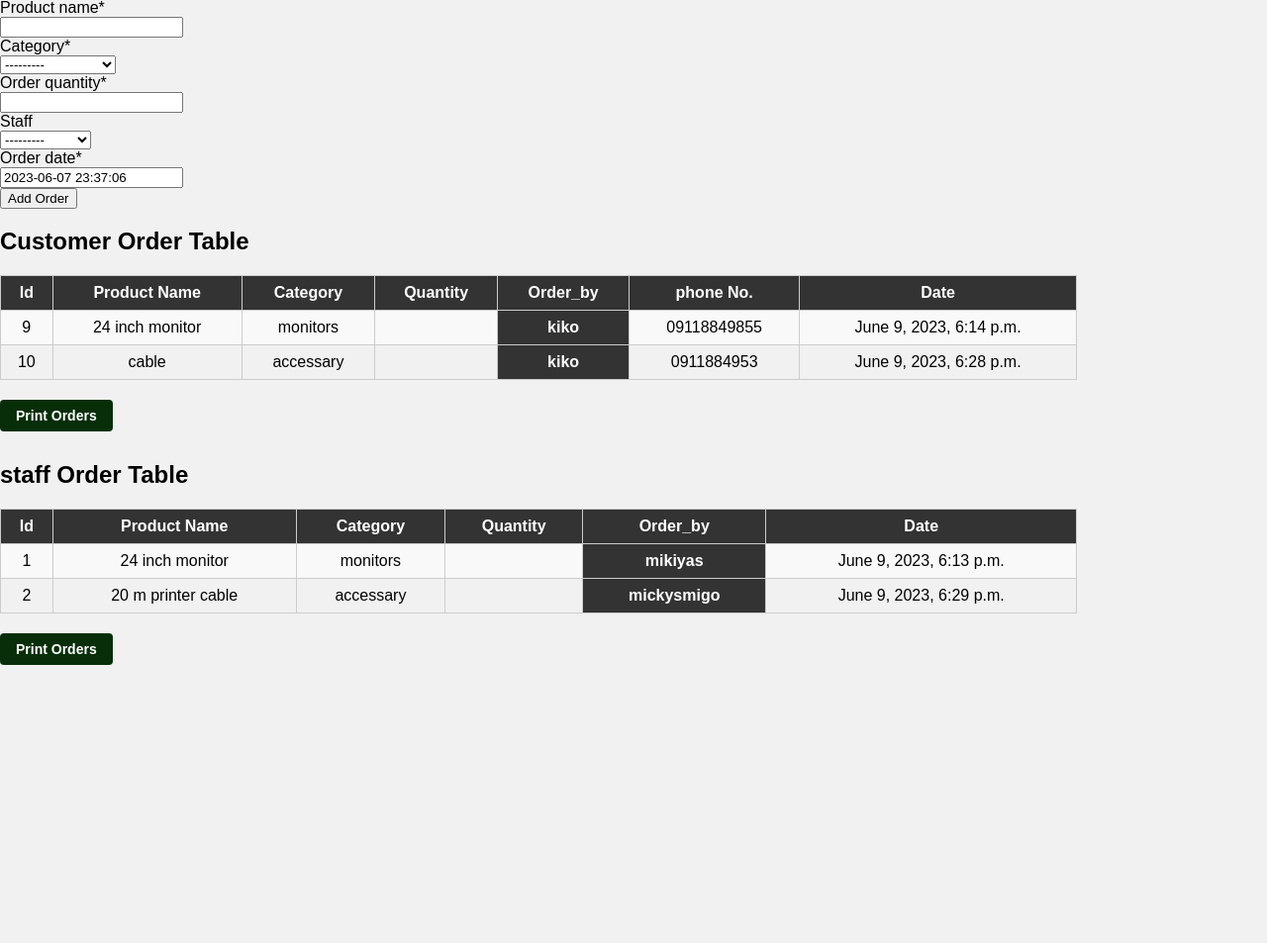
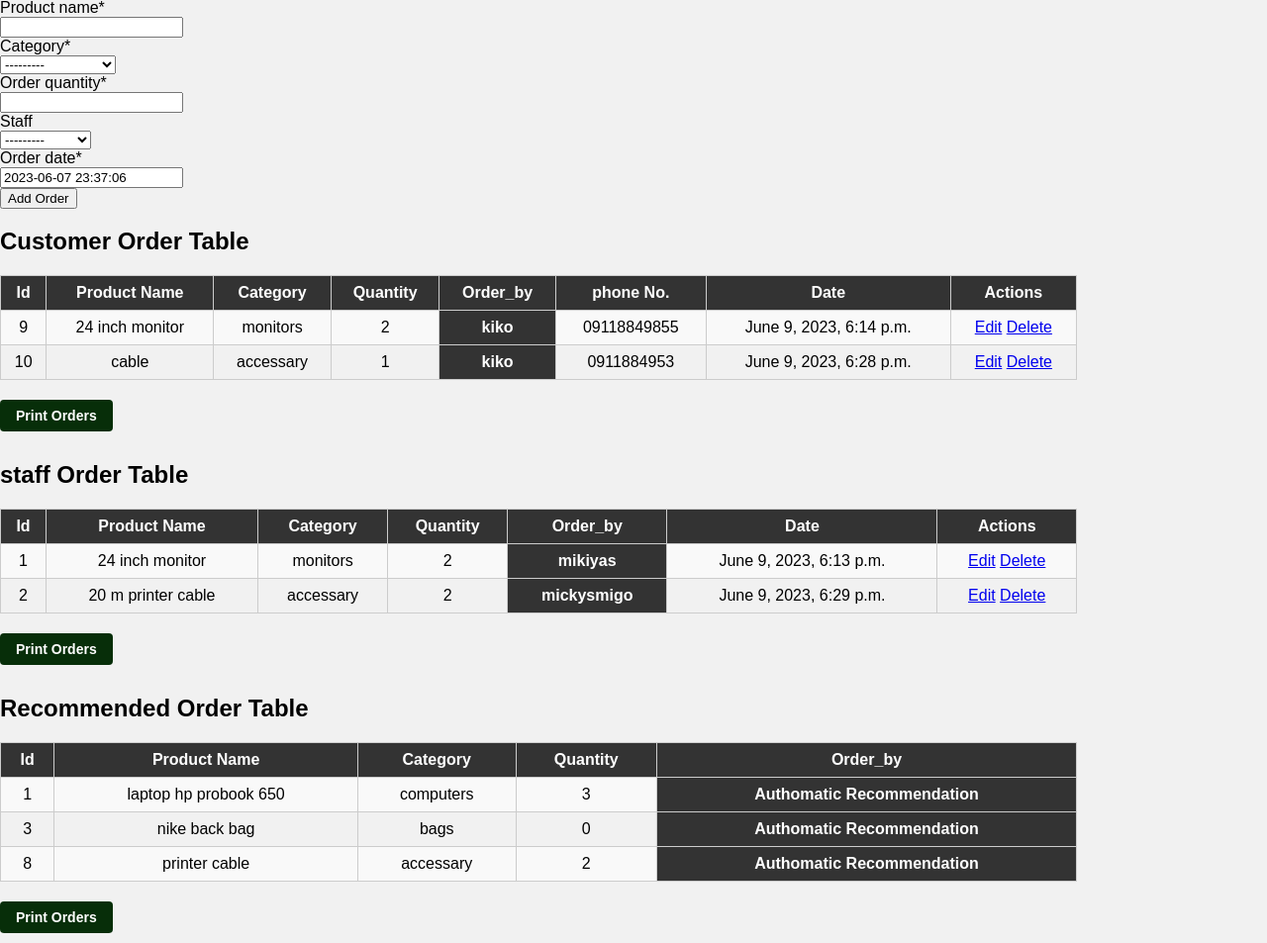
Before and after one commit to Mickykore/Web_Based_Inventory_managment, a Django app: page /order/ in a window 1280 px wide. Shown: the part 583-1536 px from the top of the page at 99% size. Before the commit the page ends 1255 px from the top, so only its background shows below. Run offline with Django 4.2, Linux system fonts and the light colour scheme; a user stored in the database is signed in; data comes from the database, SQL or seed files in the repository; both versions use the stored data as it was after the commit; some libraries are stand-ins or nearby versions.

Commit message:
add order CRUD functionality

```diff
--- a/Inventory_managment/dashboard/templates/dashboard/order.html
+++ b/Inventory_managment/dashboard/templates/dashboard/order.html
@@ -34,16 +34,23 @@
             <th>Order_by</th>
             <th>phone No.</th>
             <th>Date</th>
+            <th>Actions</th>
         </tr>
         {% for order in customer_orders %}
         <tr>
             <td>{{ order.id }}</td>
             <td>{{ order.product_name }}</td>
             <td>{{ order.category }}</td>
-            <td>{{ order.quantity }}</td>
+            <td>{{ order.order_quantity }}</td>
             <th>{{ order.customer_name }}</th>
             <td>{{ order.customer_phone_no }}</td>
             <td>{{ order.order_date }}</td>
+            <td>
+                <a class="btn btn-info btn-sm mr-2"
+                    href="{% url 'dashboard-update_customer_order' order.id %}">Edit</a>
+                <a class="btn btn-danger btn-sm ml-2"
+                    href="{% url 'dashboard-delete_customer_order' order.id %}">Delete</a>
+            </td>
         </tr>
         {% endfor %}
     </table>
@@ -58,19 +65,47 @@
             <th>Quantity</th>
             <th>Order_by</th>
             <th>Date</th>
+            <th>Actions</th>
         </tr>
         {% for order in staff_orders %}
         <tr>
             <td>{{ order.id }}</td>
             <td>{{ order.product_name }}</td>
             <td>{{ order.category }}</td>
-            <td>{{ order.quantity }}</td>
+            <td>{{ order.order_quantity }}</td>
             <th>{{ order.staff }}</th>
             <td>{{ order.order_date }}</td>
+            <td>
+                <a class="btn btn-info btn-sm mr-2"
+                    href="{% url 'dashboard-update_staff_order' order.id %}">Edit</a>
+                <a class="btn btn-danger btn-sm ml-2"
+                    href="{% url 'dashboard-delete_staff_order' order.id %}">Delete</a>
+            </td>
         </tr>
         {% endfor %}
     </table>
     <button class="print-button" onclick="printTable('staff Order Table', 'staff Order Table')">Print Orders</button>
+    <br>
+    <h2>Recommended Order Table</h2>
+    <table id="Recommended Order Table">
+        <tr>
+            <th>Id</th>
+            <th>Product Name</th>
+            <th>Category</th>
+            <th>Quantity</th>
+            <th>Order_by</th>
+        </tr>
+        {% for order in low_quantity_products %}
+        <tr>
+            <td>{{ order.id }}</td>
+            <td>{{ order.name }}</td>
+            <td>{{ order.category }}</td>
+            <td>{{ order.quantity }}</td>
+            <th>{{ "Authomatic Recommendation" }}</th>
+        </tr>
+        {% endfor %}
+    </table>
+    <button class="print-button" onclick="printTable('Recommended Order Table', 'Recommended Order Table')">Print Orders</button>
     <script>
         function printTable(tableId, title) {
             var printContents = "<h2>" + title + "</h2>" + document.getElementById(tableId).outerHTML;
--- a/Inventory_managment/dashboard/urls.py
+++ b/Inventory_managment/dashboard/urls.py
@@ -13,4 +13,8 @@ urlpatterns = [
     path('sales/delete/<int:sale_id>/', views.delete_sales, name='dashboard-delete_sales'),
     path('sales/update/<int:sale_id>/', views.update_sales, name='dashboard-update_sales'),
     path('order/', views.order, name='dashboard-orders'),
+    path('order/delete_customer_order/<int:order_id>/', views.delete_customer_order, name='dashboard-delete_customer_order'),
+    path('order/delete_staff_order/<int:order_id>/', views.delete_staff_order, name='dashboard-delete_staff_order'),
+    path('order/update_customer_order/<int:order_id>/', views.update_customer_order, name='dashboard-update_customer_order'),
+    path('order/update_staff_order/<int:order_id>/', views.update_staff_order, name='dashboard-update_staff_order'),
 ]
--- a/Inventory_managment/dashboard/views.py
+++ b/Inventory_managment/dashboard/views.py
@@ -408,7 +408,7 @@ def update_sales(request, sale_id):
 def order(request):
     customer_orders = OrderByCustomer.objects.all()
     staff_orders = OrderByStaff.objects.all()
-
+    low_quantity_products = Product.objects.filter(quantity__lte=5)
     if request.method == 'POST':
         customer_form = CustomerOrderForm(request.POST)
         staff_form = StaffOrderForm(request.POST)
@@ -429,6 +429,69 @@ def order(request):
         'customer_form': customer_form,
         'staff_form': staff_form,
         'customer_orders': customer_orders,
-        'staff_orders': staff_orders
+        'staff_orders': staff_orders,
+        'low_quantity_products': low_quantity_products,
     }
     return render(request, 'dashboard/order.html', context)
+
+@login_required(login_url='/login/')
+def delete_customer_order(request, order_id):
+    customer_orders = OrderByCustomer.objects.get(id=order_id)
+    if request.method == 'POST':
+            customer_orders.delete()
+            return redirect('dashboard-orders')
+
+    context = {
+        'customer_orders': customer_orders,
+    }
+    return render(request, 'dashboard/delete_customer_order.html', context)
+@login_required(login_url='/login/')
+def delete_staff_order(request, order_id):
+    staff_orders = OrderByStaff.objects.get(id=order_id)
+    if request.method == 'POST':
+            staff_orders.delete()
+            return redirect('dashboard-orders')
+
+
+    context = {
+        'staff_orders': staff_orders,
+    }
+    return render(request, 'dashboard/delete_staff_order.html', context)
+
+@login_required(login_url='/login/')
+def update_customer_order(request, order_id):
+    customer_order = OrderByCustomer.objects.get(id=order_id)
+
+    if request.method == 'POST':
+        customer_form = CustomerOrderForm(request.POST, instance=customer_order)
+
+        if customer_form.is_valid():
+            customer_form.save()
+            return redirect('dashboard-orders')
+
+    else:
+        customer_form = CustomerOrderForm(instance=customer_order)
+
+    context = {
+        'customer_form': customer_form,
+        'customer_orders': customer_order,
+    }
+    return render(request, 'dashboard/update_customer_order.html', context)
+def update_staff_order(request, order_id):
+    staff_order = OrderByStaff.objects.get(id=order_id)
+
+    if request.method == 'POST':
+        staff_form = StaffOrderForm(request.POST, instance=staff_order)
+
+        if staff_form.is_valid():
+            staff_form.save()
+            return redirect('dashboard-orders')
+
+    else:
+        staff_form = StaffOrderForm(instance=staff_order)
+
+    context = {
+        'staff_form': staff_form,
+        'staff_orders': staff_order,
+    }
+    return render(request, 'dashboard/update_staff_order.html', context)
```
Also changed, not shown: Inventory_managment/dashboard/templates/dashboard/delete_customer_order.html (added, +21 -0 lines), Inventory_managment/dashboard/templates/dashboard/delete_staff_order.html (added, +21 -0 lines), Inventory_managment/dashboard/templates/dashboard/update_customer_order.html (added, +23 -0 lines), Inventory_managment/dashboard/templates/dashboard/update_staff_order.html (added, +23 -0 lines), Inventory_managment/db.sqlite3.
